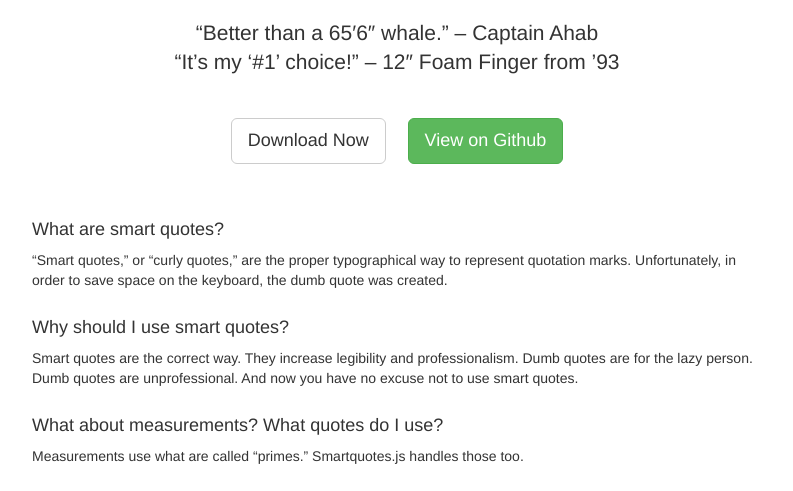
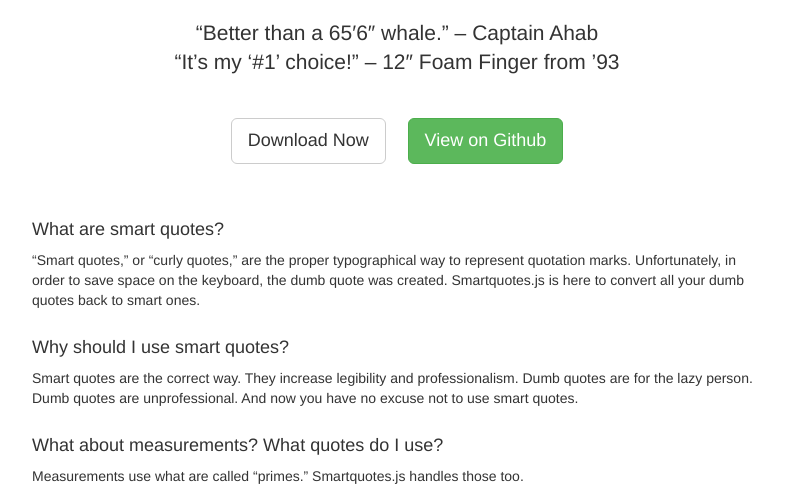
Before and after one commit to kellym/smartquotes.js, a plain HTML site: page index.html in a window 1280 px wide. Shown: the part 283-774 px from the top of the page, without its empty margins (243-1036 px from the left). Drawn offline with Linux system fonts and the light colour scheme.

Commit message:
what is does

```diff
--- a/index.html
+++ b/index.html
@@ -27,7 +27,7 @@
       <h4>What are smart quotes?</h4>
       <p>
         "Smart quotes," or "curly quotes," are the proper typographical way to represent quotation marks.  Unfortunately, in order to save space on
-        the keyboard, the dumb quote was created.
+        the keyboard, the dumb quote was created. Smartquotes.js is here to convert all your dumb quotes back to smart ones.
        </p>
        <h4>Why should I use smart quotes?</h4>
        <p>
```
